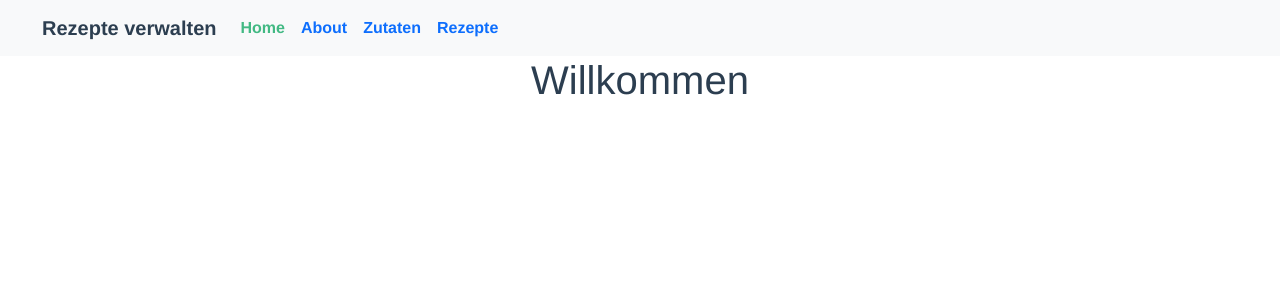
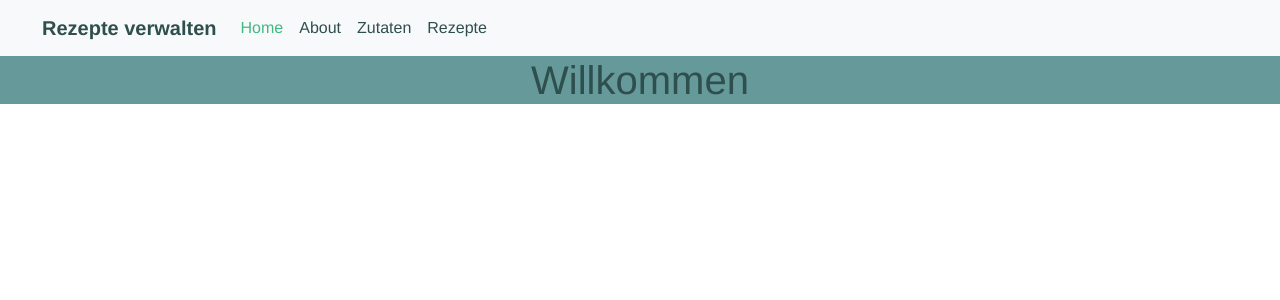
Before and after one commit to leonkorth/recipe-management-app-frontend, a Vue app: page / in a window 1280 px wide. Shown: the top 300 px of the page. Built offline with nearby package versions, Linux system fonts and the light colour scheme.

Commit message:
added some scss

```diff
--- a/package.json
+++ b/package.json
@@ -36,6 +36,8 @@
     "eslint-plugin-promise": "^5.1.0",
     "eslint-plugin-vue": "^9.0.1",
     "jest": "^27.0.5",
-    "jest-fetch-mock": "^3.0.3"
+    "jest-fetch-mock": "^3.0.3",
+    "node-sass": "^7.0.1",
+    "sass-loader": "^13.0.2"
   }
 }
--- a/src/App.vue
+++ b/src/App.vue
@@ -10,28 +10,61 @@ export default {
   components: { Navbar }
 }
 </script>
-<style>
+<style lang="scss">
+@import "src/assets/style/overall.scss";
 #app {
   font-family: Avenir, Helvetica, Arial, sans-serif;
   -webkit-font-smoothing: antialiased;
   -moz-osx-font-smoothing: grayscale;
   text-align: center;
   color: #2c3e50;
+  background-color: $bg-main;
 }
 
+h1 {
+  color: darkslategrey;
+}
+
+input {
+  margin: 10px;
+}
 nav {
   padding: 30px;
+  &.a {
+    font-weight: bold;
+    color: #2c3e50;
+    &.router-link-exact-active {
+      color: #42b983;
+    }
+  }
+}
+a{
+  &.navbar-brand {
+    color: darkslategrey;
+    font-weight: bold;
+  }
+  &.nav-link {
+    color: darkslategrey;
+  }
+  &.router-link-exact-active {
+    color: #42b983;
+  }
 }
 
-nav a {
-  font-weight: bold;
-  color: #2c3e50;
-}
+/*
 
 nav a.router-link-exact-active {
   color: #42b983;
 }
-
+*/
+button.btn {
+  background-color: $button;
+  border-color: $button-border;
+  &:hover {
+    background: #0fc499;
+    border-color: $bg-main;
+  }
+}
 .logo{
   width: 25px;
   height: auto;
--- /dev/null
+++ b/src/assets/style/overall.scss
@@ -0,0 +1,3 @@
+$bg-main: #669999;
+$button: #1ad1a3;
+$button-border: #80e6cc;
--- a/src/views/IngredientsView.vue
+++ b/src/views/IngredientsView.vue
@@ -169,6 +169,14 @@ export default {
 }
 </script>
 
-<style scoped>
+<style lang="scss">
+@import "src/assets/style/overall.scss";
+
+$button: #00CC99;
+
+input {
+  padding: 5px;
+  margin: 10px;
+}
 
 </style>
```
Also changed, not shown: 1 other file (tests, documents, lock files or other folders).
